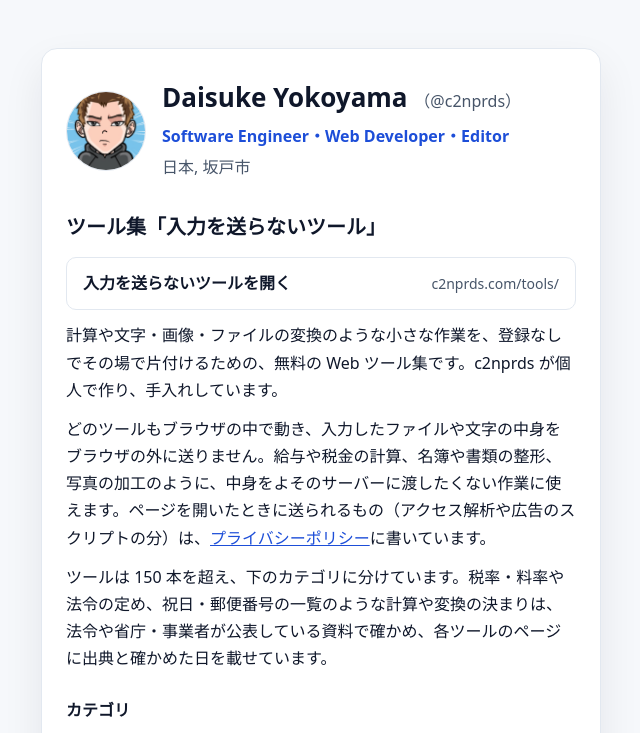
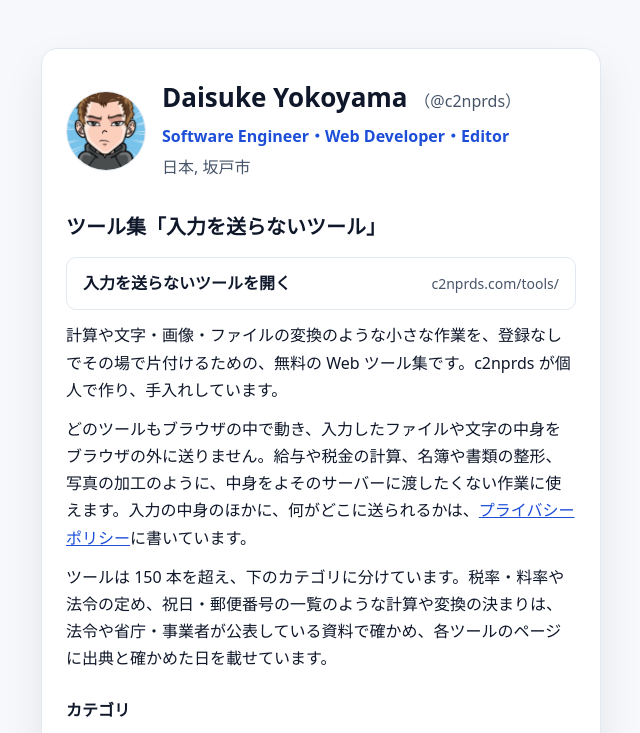
Before and after one commit to c2nprds/c2nprds.github.io, a plain HTML site: page index.html in a window 1280 px wide. Shown: the top 733 px of the page, without its empty margins (319-959 px from the left). Drawn offline with Linux system fonts and the light colour scheme.

Commit message:
fix: 送られるものをアクセス解析と広告だけと読める書き方をやめ、プライバシーポリシーに任せる

```diff
--- a/index.html
+++ b/index.html
@@ -150,7 +150,7 @@
     <h2 id="tools-heading">ツール集<span class="nowrap">「入力を送らないツール」</span></h2>
     <a class="link tools-open" href="https://c2nprds.com/tools/">入力を送らないツールを開く <span>c2nprds.com/tools/</span></a>
     <p>計算や文字・画像・ファイルの変換のような小さな作業を、登録なしでその場で片付けるための、無料の Web ツール集です。c2nprds が個人で作り、手入れしています。</p>
-    <p>どのツールもブラウザの中で動き、入力したファイルや文字の中身をブラウザの外に送りません。給与や税金の計算、名簿や書類の整形、写真の加工のように、中身をよそのサーバーに渡したくない作業に使えます。ページを開いたときに送られるもの（アクセス解析や広告のスクリプトの分）は、<a href="https://c2nprds.com/tools/privacy/">プライバシーポリシー</a>に書いています。</p>
+    <p>どのツールもブラウザの中で動き、入力したファイルや文字の中身をブラウザの外に送りません。給与や税金の計算、名簿や書類の整形、写真の加工のように、中身をよそのサーバーに渡したくない作業に使えます。入力の中身のほかに、何がどこに送られるかは、<a href="https://c2nprds.com/tools/privacy/">プライバシーポリシー</a>に書いています。</p>
     <p>ツールは 150 本を超え、下のカテゴリに分けています。税率・料率や法令の定め、祝日・郵便番号の一覧のような計算や変換の決まりは、法令や省庁・事業者が公表している資料で確かめ、各ツールのページに出典と確かめた日を載せています。</p>
     <h3>カテゴリ</h3>
     <ul class="categories">
```
